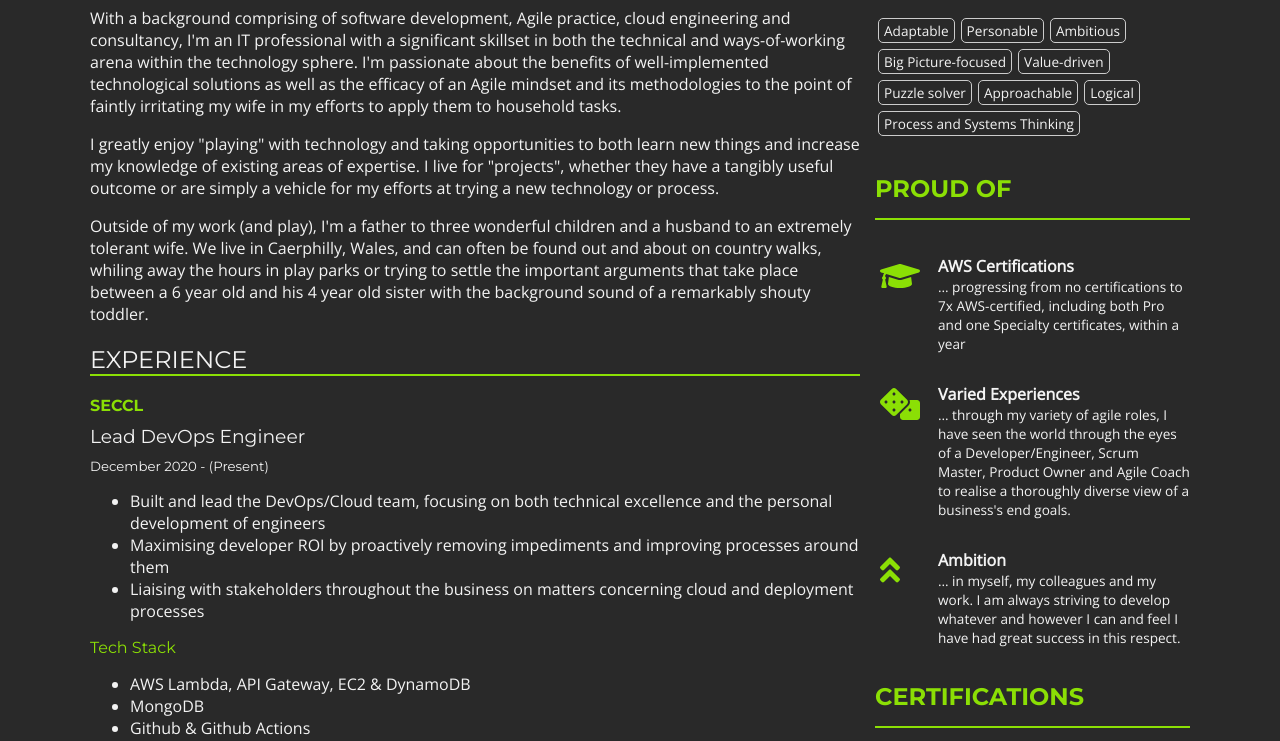
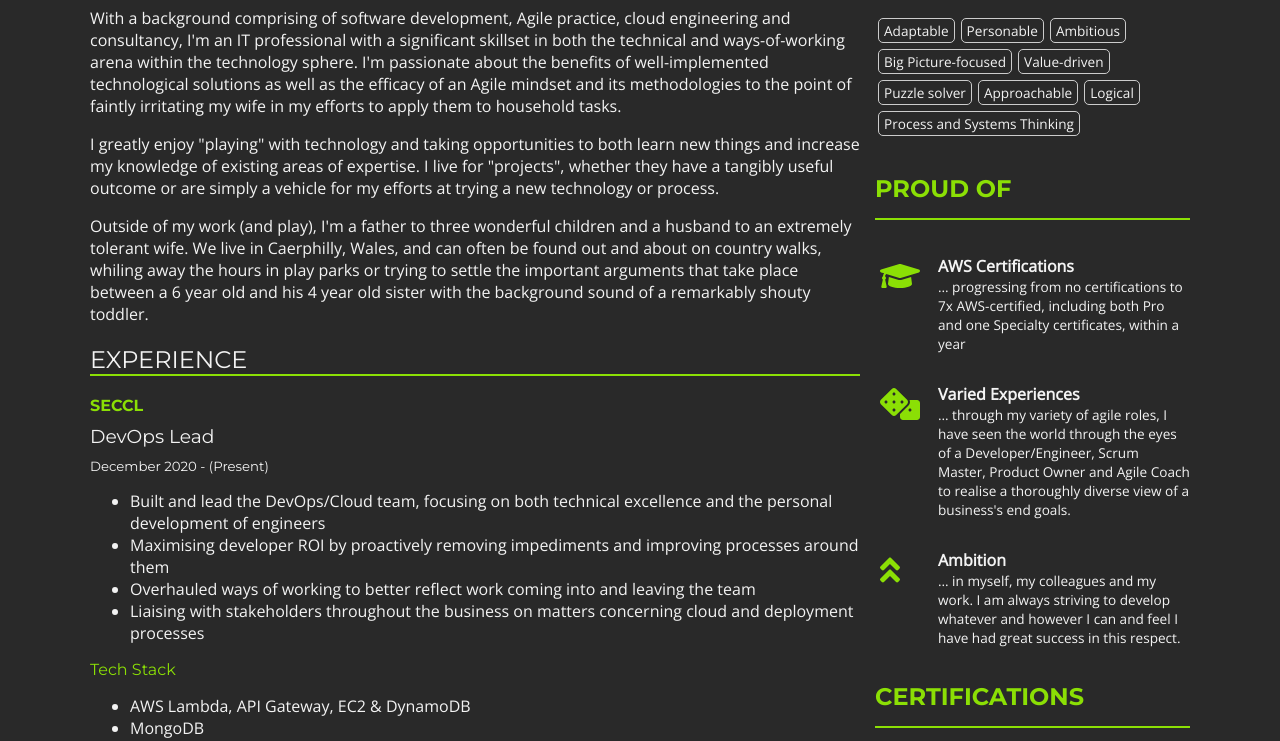
Before and after one commit to rjcoupe/cv, an Angular app: page / in a window 1280 px wide. Shown: the part 434-1175 px from the top of the page. Built offline with nearby package versions, Linux system fonts and the light colour scheme.

Commit message:
Update experience.component.ts

```diff
--- a/src/app/experience/experience.component.ts
+++ b/src/app/experience/experience.component.ts
@@ -18,13 +18,14 @@ interface IJob {
 export class ExperienceComponent implements OnInit {
   jobs: IJob[] = [
     {
-      title: 'Lead DevOps Engineer',
+      title: 'DevOps Lead',
       employer: 'Seccl',
       location: 'Remote/Bath',
       dateFrom: 'December 2020',
       bullets: [
         "Built and lead the DevOps/Cloud team, focusing on both technical excellence and the personal development of engineers",
         "Maximising developer ROI by proactively removing impediments and improving processes around them",
+        "Overhauled ways of working to better reflect work coming into and leaving the team",
         "Liaising with stakeholders throughout the business on matters concerning cloud and deployment processes"
       ],
       technologies: [
```
